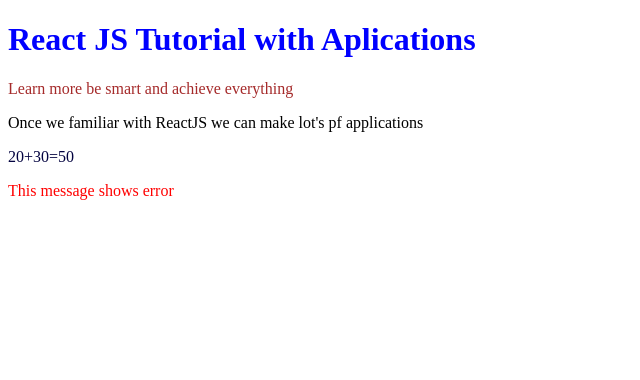
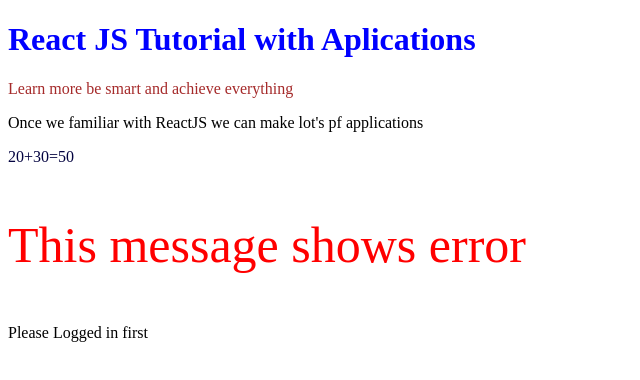
Before and after one commit to Gayathiri-Jeyananthan/React-App, a React (Create React App) app: page / in a window 1280 px wide. Shown: the top 380 px of the page, without its empty margins (0-640 px from the left). Built offline with nearby package versions, Linux system fonts and the light colour scheme.

Commit message:
Conditional Rendering

```diff
--- a/src/components/Header.js
+++ b/src/components/Header.js
@@ -1,6 +1,8 @@
 export const Header = () => {
-  let customCSS ="code"
-  let customCSS2="error"
+  let customCSS ="code";
+  let customCSS2="error";
+  const isLoggedin= false;
+  const greeting = isLoggedin ? <p>Welcome to Uki</p> : <p>Please Logged in first</p>;
   return (
     <>
       <div>
@@ -8,7 +10,9 @@
         <p className="slogan">Learn more be smart and achieve everything</p>
         <p>Once we familiar with ReactJS we can make lot's pf applications</p>
         <p className={customCSS}>20+30={20+30}</p>
-        <p className={customCSS2}>This message shows error</p>
+        <p className={customCSS2} style={{fontSize:'50px'}}>This message shows error</p>
+        {/* {Conditional Rendering} */}
+        {greeting}
       </div>
     </>
   );
```
